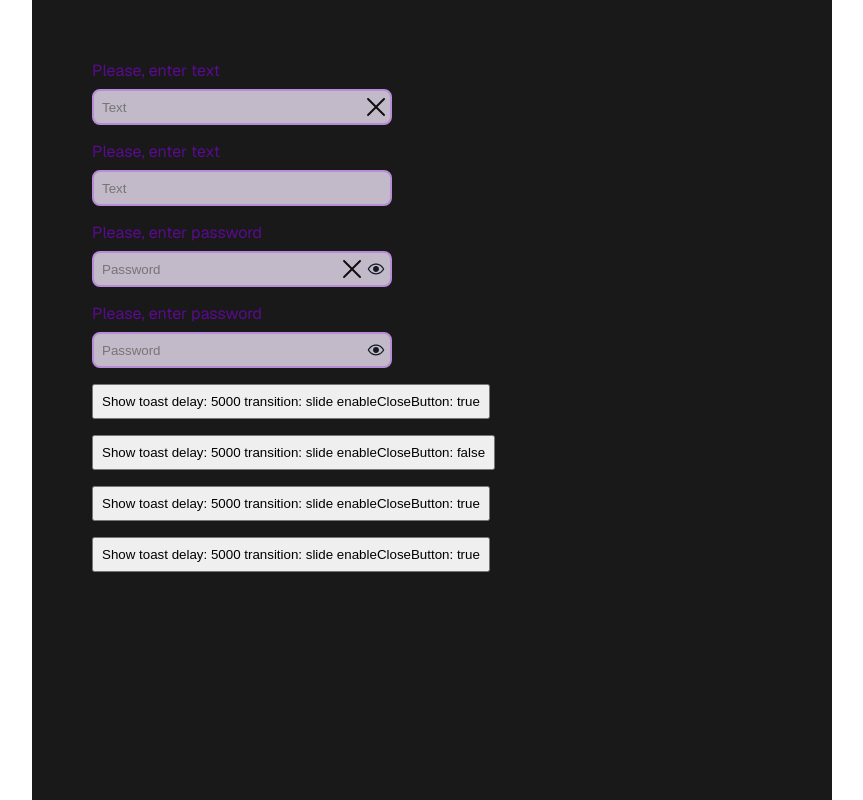
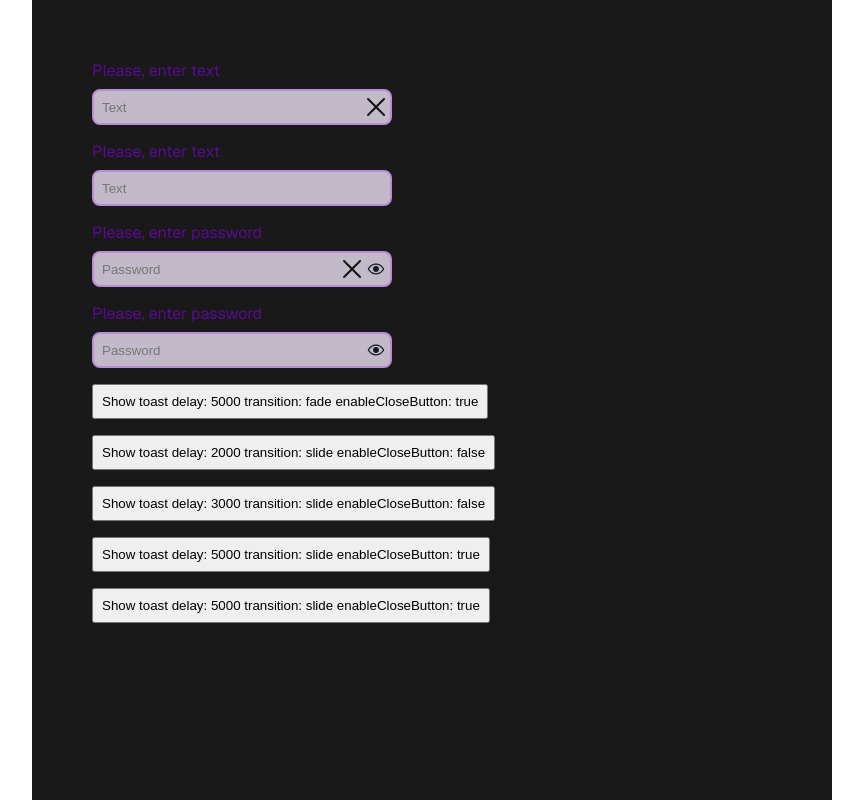
Before and after one commit to rtt2018/components-develops-today, a Next.js app: page / in a window 1280 px wide. Shown: the whole page, without its empty margins (208-1071 px from the left). Built offline with nearby package versions, Linux system fonts and the light colour scheme.

Commit message:
upd: toast can receive settings from props or from a custom event

```diff
--- a/src/app/page.tsx
+++ b/src/app/page.tsx
@@ -12,11 +12,20 @@ export default function Home() {
         <Input type="text" clearable={false} />
         <Input type="password" clearable={true} />
         <Input type="password" clearable={false} />
-        <button type="button" className={styles.showToast} onClick={() => window.dispatchEvent(new CustomEvent('show-butiful-toast', { detail: { text: 'Hello!', delay: 5000, enableCloseButton: true } }))}>Show toast delay: 5000 transition: slide enableCloseButton: true</button>
-        <button type="button" className={styles.showToast} onClick={() => window.dispatchEvent(new CustomEvent('show-butiful-toast', { detail: { text: 'Hello!', delay: 5000, enableCloseButton: false } }))}>Show toast delay: 5000 transition: slide enableCloseButton: false </button>
-        <button type="button" className={styles.showToast} onClick={() => window.dispatchEvent(new CustomEvent('show-butiful-toast', { detail: { text: 'Hello!', delay: 5000, enableCloseButton: true } }))}>Show toast delay: 5000 transition: slide enableCloseButton: true</button>
-        <button type="button" className={styles.showToast} onClick={() => window.dispatchEvent(new CustomEvent('show-butiful-toast', { detail: { text: 'Hello!', delay: 5000, enableCloseButton: true } }))}>Show toast delay: 5000 transition: slide enableCloseButton: true</button>
-        <Toast text="Hello!" primaryData="event" />
+
+        <button type="button" className={styles.showToast} onClick={() => window.dispatchEvent(new CustomEvent('show-butiful-toast', { detail: { text: 'Hello!', delay: 4000, enableCloseButton: true, transition: 'fade', eventName: "show-butiful-toast" } }))}>Show toast delay: 5000 transition: fade enableCloseButton: true</button>
+        <button type="button" className={styles.showToast} onClick={() => window.dispatchEvent(new CustomEvent('show-butiful-toast1', { detail: { text: 'Hello!', delay: 2000, enableCloseButton: false, transition: 'slide', eventName: "show-butiful-toast1" } }))}>Show toast delay: 2000 transition: slide enableCloseButton: false</button>
+        <button type="button" className={styles.showToast} onClick={() => window.dispatchEvent(new CustomEvent('showPropToast', { detail: { text: 'Hello!', delay: 3000, enableCloseButton: false, eventName: "showPropToast" } }))}>Show toast delay: 3000 transition: slide enableCloseButton: false </button>
+        <button type="button" className={styles.showToast} onClick={() => window.dispatchEvent(new CustomEvent('showPropToast1', { detail: { text: 'Hello!', delay: 5000, enableCloseButton: true, transition: 'fade' } }))}>Show toast delay: 5000 transition: slide enableCloseButton: true</button>
+        <button type="button" className={styles.showToast} onClick={() => window.dispatchEvent(new CustomEvent('showPropToast2', { detail: { text: 'Hello!', delay: 5000, enableCloseButton: true, transition: 'fade' } }))}>Show toast delay: 5000 transition: slide enableCloseButton: true</button>
+
+        <Toast text="Hello!" primaryData="event" eventName="show-butiful-toast" />
+        <Toast text="Hello, event!" primaryData="event" eventName="show-butiful-toast1" enableCloseButton={false} />
+
+        <Toast text="Hello!!" primaryData="props" eventName="showPropToast" delay={1000} enableCloseButton={false} transition='slide' />
+        <Toast text="Hello!!" primaryData="props" eventName="showPropToast1" delay={2000} enableCloseButton={true} transition='fade' />
+        <Toast text="Hello!!!" primaryData="props" eventName="showPropToast2" delay={1000} enableCloseButton={false} transition='slide' />
+
       </main>
     </div>
   );
--- a/src/components/Toast/Toast.module.css
+++ b/src/components/Toast/Toast.module.css
@@ -41,6 +41,7 @@
   right: 8px;
   bottom: 0;
   transform: translateY(-50%);
+  cursor: pointer;
 }
 
 .closeIcon {
--- a/src/components/Toast/Toast.tsx
+++ b/src/components/Toast/Toast.tsx
@@ -1,3 +1,18 @@
+/*
+Виклик Тоста: через кастомний евент, у який також можна передававти налаштування для Тоста
+window.dispatchEvent(new CustomEvent('event-name', { detail: { text: 'Hello!', delay: 2000, enableCloseButton: false, transition: 'slide', eventName: "show-butiful-toast1" } }))
+
+Пропси:
+text = "Hello!", - текст повідомлення
+delay, - думаю, зрозуміло
+transition = 'slide', - перехід при появі і зникненні Тоста
+enableCloseButton = true, - активація кнопки закриття; true - кнопка є
+primaryData = 'props', - звідки брати налаштування: з пропсів, чи з евенту. З евенту беруться всі пропси, крім  eventName, primaryData
+eventName = 'show-butiful-toast' - назва евенту, при якому буде показано Тост, довільне, головнге передати однакові у пропс і диспатч евенту
+
+Потрібне покращення: демонтування з ДОМ після зникнення і перед показом
+*/
+
 'use client';
 import { useEffect, useState } from 'react';
 import css from './Toast.module.css'
@@ -7,44 +22,50 @@ import closeIcon from '@/img/clear.svg'
 
 type ToastTypes = {
     text: string,
-    delay?: number,
-    transition?: 'fade' | 'slide',
+    delay?: number | null,
+    transition?: 'fade' | 'slide' | '',
     enableCloseButton?: boolean,
-    primaryData?: 'props' | 'event'
+    primaryData?: 'props' | 'event' | ''
+    eventName: string
 }
 
-export default function Toast({ text = "Hello!", delay, transition = 'fade', enableCloseButton = true, primaryData = 'props'
-}: ToastTypes) {
+
+export default function Toast({ text = "Hello!", delay, transition = 'slide', enableCloseButton = true, primaryData = 'props', eventName = 'show-butiful-toast' }: ToastTypes) {
     const [hideToast, setHideToast] = useState(true)
-    const [propsData, setPropsData] = useState<ToastTypes>({
-        text,
-        delay,
-        transition,
-        enableCloseButton,
-        primaryData
+    const [propsData, setPropsData] = useState({
+        text, delay, transition, enableCloseButton, primaryData, eventName
     })
+    const handleHideToast = () => {
+        setHideToast(true)
+    }
 
     useEffect(() => {
         const showToast = (evt: Event) => {
             const customEvt = evt as CustomEvent<ToastTypes>
             if (primaryData === 'event') {
-                setPropsData((prevData) => { return { ...prevData, ...customEvt.detail } })
+                setPropsData((prevData) => { return { ...prevData, ...customEvt.detail, eventName, primaryData } })
             }
             setHideToast(false)
         }
-        window.addEventListener('show-butiful-toast', showToast)
-        return () => window.removeEventListener('show-butiful-toast', showToast)
-    }, [primaryData])
+        window.addEventListener(eventName, showToast)
+        return () => window.removeEventListener(eventName, showToast)
+    }, [text,
+        delay,
+        transition,
+        enableCloseButton,
+        primaryData,
+        eventName])
 
     useEffect(() => {
         if (typeof propsData.delay === "number") {
             const hideToast = setTimeout(() => {
-                setHideToast(true)
+                handleHideToast()
             }, propsData.delay)
 
             return () => clearTimeout(hideToast)
         }
     }, [propsData.delay, hideToast])
+
 
     return (
         <div className={`${css.toastContainer} ${hideToast ? (propsData.transition === 'fade' ? css.fade : css.slide) : ''}`}>
@@ -53,7 +74,7 @@ export default function Toast({ text = "Hello!", delay, transition = 'fade', ena
                     {propsData.text}
                 </div>
             </div>
-            {enableCloseButton && <button type="button" aria-label='Close toast' className={css.closeButton} onClick={() => { setHideToast(true) }}><Image src={closeIcon} alt='Close toast icon' className={css.closeIcon} /></button>}
+            {enableCloseButton && <button type="button" aria-label='Close toast' className={css.closeButton} onClick={handleHideToast}><Image src={closeIcon} alt='Close toast icon' className={css.closeIcon} /></button>}
         </ div>
     )
 }
```
